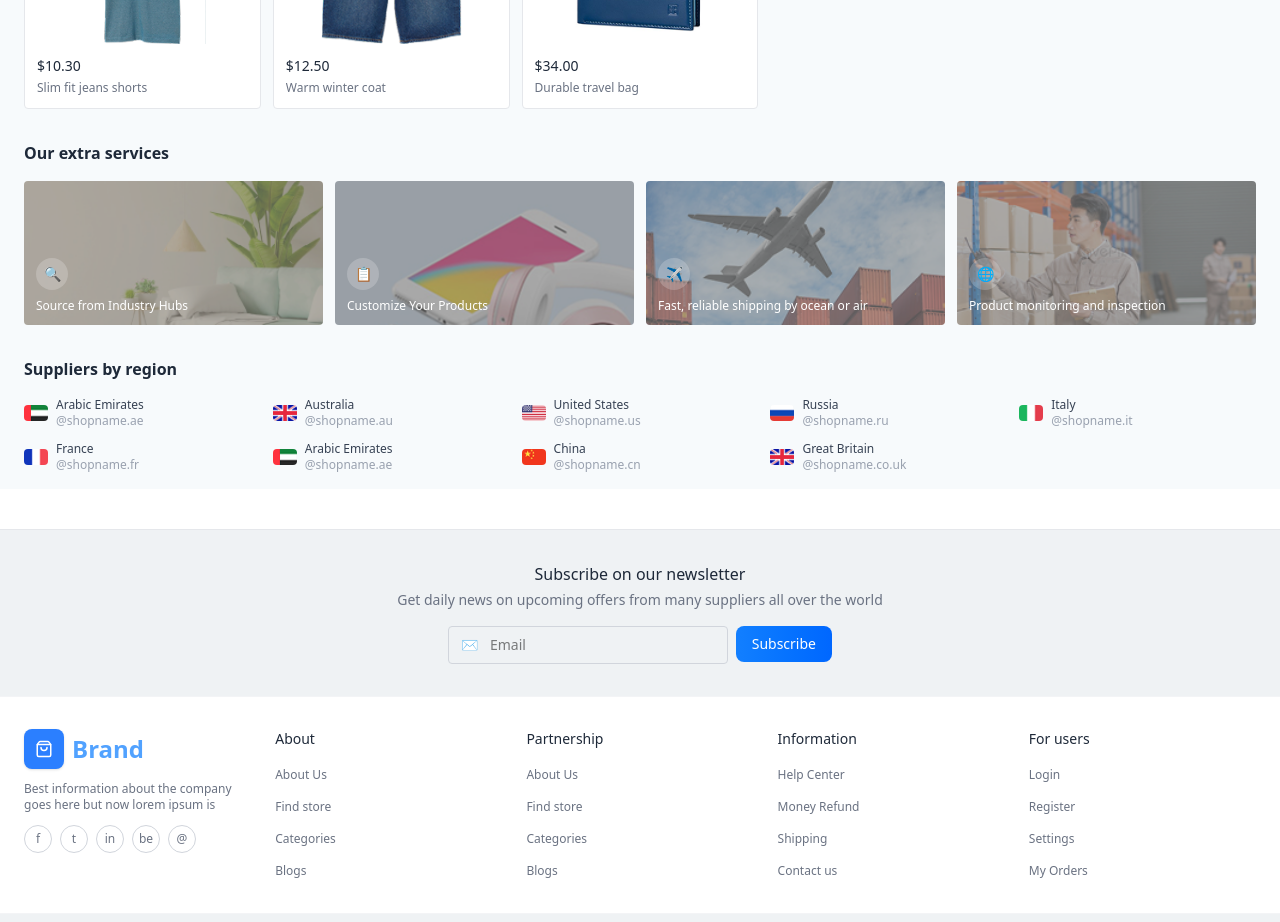
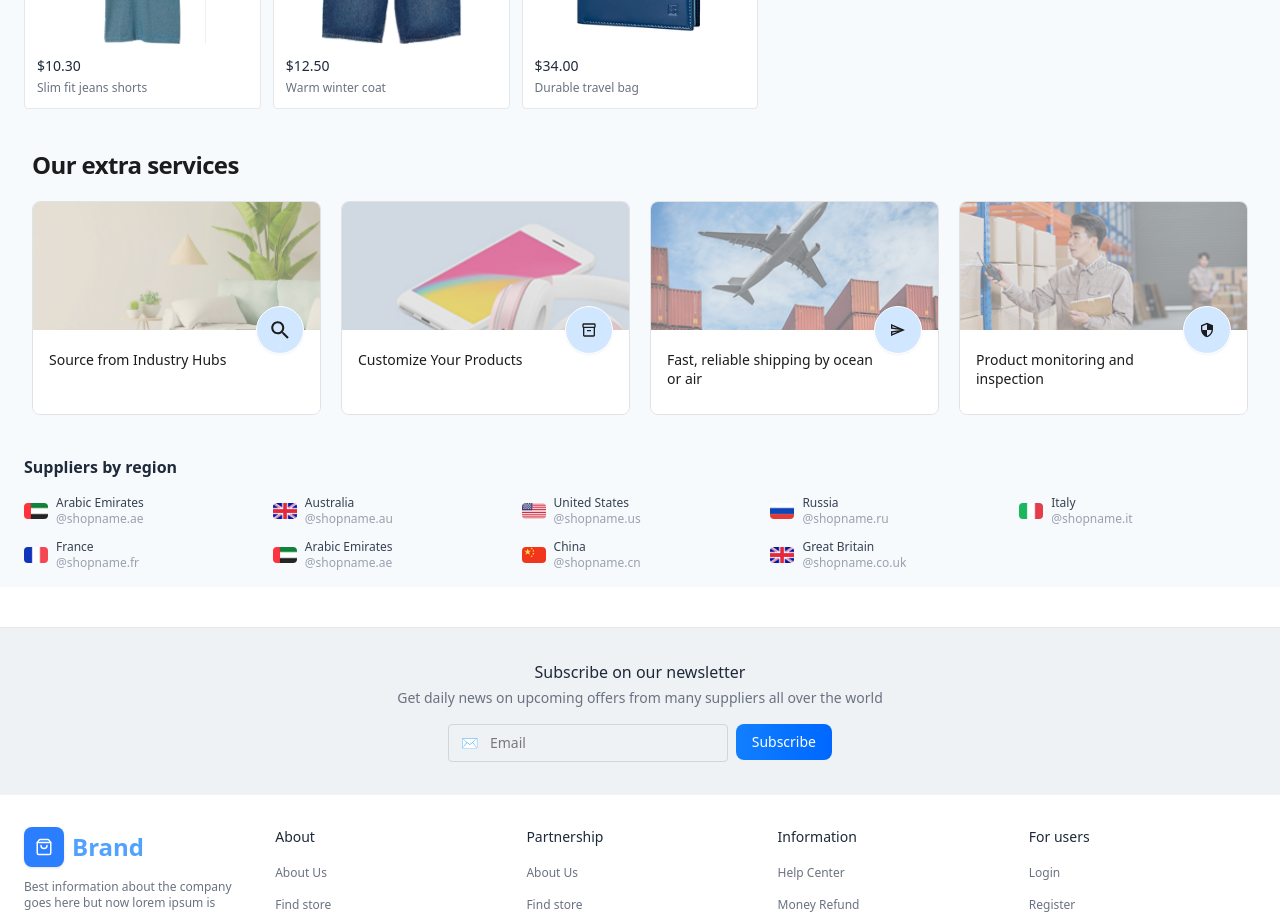
Before and after one commit to m-faizan-adill/ecommerce-fullstack-design-FE, a Next.js app: page / in a window 1280 px wide. Shown: the part 2120-3042 px from the top of the page. Built offline with nearby package versions, Linux system fonts and the light colour scheme.

Commit message:
feat(home): enhance services section using reusable asset icons

```diff
--- a/src/components/sections/ServicesSection.tsx
+++ b/src/components/sections/ServicesSection.tsx
@@ -1,26 +1,48 @@
 import Image from "next/image";
 
+import { InventoryIcon, SearchIcon, SecurityIcon, SendIcon } from "@/assets";
+
 const services = [
-  { label: "Source from Industry Hubs", image: "/assets/Image/backgrounds/Group 969.png", icon: "🔍" },
-  { label: "Customize Your Products", image: "/assets/Image/backgrounds/image 98.png", icon: "📋" },
-  { label: "Fast, reliable shipping by ocean or air", image: "/assets/Image/backgrounds/image 106.png", icon: "✈" },
-  { label: "Product monitoring and inspection", image: "/assets/Image/backgrounds/image 107.png", icon: "🌐" },
+  { label: "Source from Industry Hubs", image: "/assets/Image/backgrounds/Group 969.png", icon: <SearchIcon className="w-4 h-4 text-[#1C1C1C]" /> },
+  { label: "Customize Your Products", image: "/assets/Image/backgrounds/image 98.png", icon: <InventoryIcon className="w-4 h-4 text-[#1C1C1C]" /> },
+  { label: "Fast, reliable shipping by ocean or air", image: "/assets/Image/backgrounds/image 106.png", icon: <SendIcon className="w-4 h-4 text-[#1C1C1C]" /> },
+  { label: "Product monitoring and inspection", image: "/assets/Image/backgrounds/image 107.png", icon: <SecurityIcon className="w-4 h-4 text-[#1C1C1C]" /> },
 ];
 
 export default function ServicesSection() {
   return (
-    <section className="px-4 lg:px-6 py-4">
-      <h2 className="font-semibold text-gray-800 mb-4">Our extra services</h2>
-      <div className="grid grid-cols-2 lg:grid-cols-4 gap-3">
+    <section className="px-4 lg:px-8 py-6 max-w-7xl mx-auto">
+      {/* Section Title */}
+      <h2 className="font-semibold text-lg lg:text-2xl text-[#1C1C1C] mb-5 tracking-tight">
+        Our extra services
+      </h2>
+
+      <div className="grid grid-cols-1 sm:grid-cols-2 lg:grid-cols-4 gap-5">
         {services.map((service) => (
-          <div key={service.label} className="relative rounded overflow-hidden h-36 group cursor-pointer">
-            <Image src={service.image} alt={service.label} fill className="object-cover" />
-            <div className="absolute inset-0 bg-black/30 group-hover:bg-black/40 transition-colors" />
-            <div className="absolute bottom-0 left-0 right-0 p-3 text-white">
-              <div className="w-8 h-8 bg-[#FFFFFF]/20 rounded-full flex items-center justify-center mb-2 text-sm">
+          <div
+            key={service.label}
+            className="flex flex-col bg-[#FFFFFF] border border-[#E0E2E6] rounded-lg overflow-hidden group cursor-pointer hover:shadow-md transition-all duration-200"
+          >
+            {/* Top Half: Product / Service Background Image Wrapper */}
+            <div className="relative h-28 lg:h-32 w-full bg-[#EAF1F7]">
+              <Image
+                src={service.image}
+                alt={service.label}
+                fill
+                className="object-cover group-hover:scale-102 transition-transform duration-300"
+              />
+              <div className="absolute inset-0 bg-black/5" />
+
+              <div className="absolute -bottom-6 right-4 w-12 h-12 bg-[#D1E7FF] border border-[#FFFFFF] rounded-full flex items-center justify-center shadow-xs z-10">
                 {service.icon}
               </div>
-              <p className="text-xs font-medium leading-tight">{service.label}</p>
+            </div>
+
+            {/* Bottom Half */}
+            <div className="p-4 pt-5 pb-5 bg-[#FFFFFF] flex flex-col justify-start min-h-21">
+              <p className="text-sm font-medium text-[#1C1C1C] leading-snug max-w-[85%] pr-2">
+                {service.label}
+              </p>
             </div>
           </div>
         ))}
```
